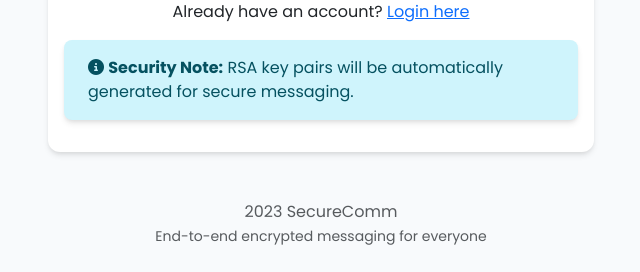
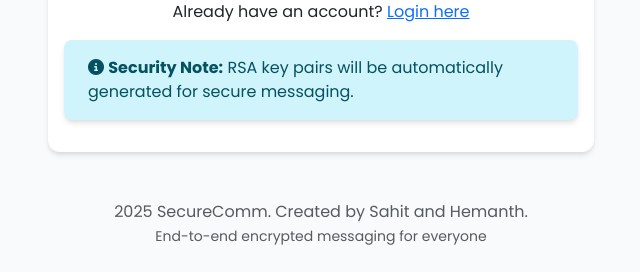
Before and after one commit to ksahitreddy/SecureComm, a Flask app: page /register in a window 1280 px wide. Shown: the part 685-957 px from the top of the page, without its empty margins (319-959 px from the left). Run offline with Flask 3, Linux system fonts and the light colour scheme; parts of the project's set-up code (start-up, migrations or seed data) failed here and were passed over; some libraries are stand-ins or nearby versions.

Commit message:
Update base.html

```diff
--- a/templates/base.html
+++ b/templates/base.html
@@ -505,7 +505,7 @@
     <!-- Footer -->
     <footer class="mt-auto py-4 text-center text-muted">
         <div class="container">
-            <p class="mb-0"> 2023 SecureComm</p>
+            <p class="mb-0"> 2025 SecureComm. Created by Sahit and Hemanth.</p>
             <small>End-to-end encrypted messaging for everyone</small>
         </div>
     </footer>
```
